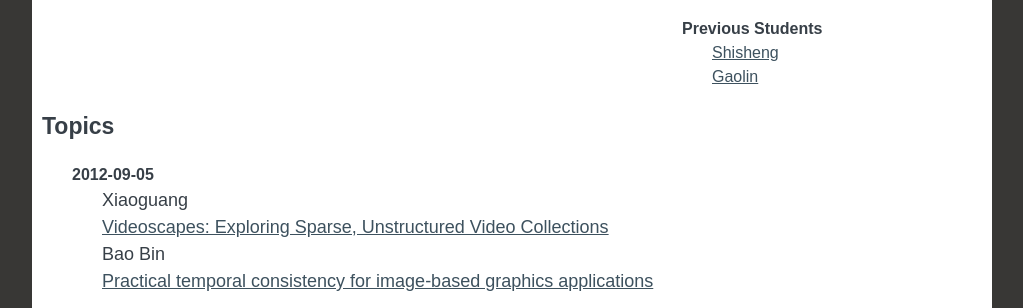
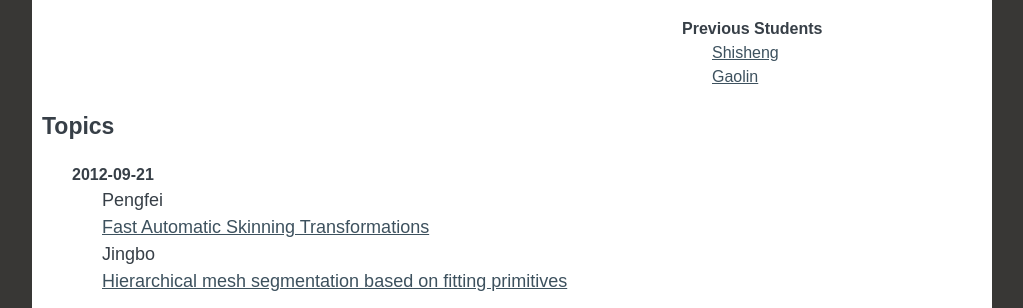
Before and after one commit to andyli/ResearchSeminar, a plain HTML site: page index.html in a window 1280 px wide. Shown: the part 492-800 px from the top of the page, without its empty margins (128-1151 px from the left). Drawn offline with nearby package versions, Linux system fonts and the light colour scheme.

Commit message:
sync with master

```diff
--- a/index.html
+++ b/index.html
@@ -75,6 +75,19 @@
 	<div class="topics grid_12 clearfix">
 		<h2>Topics</h2>
 		<ol id=seminar-items>
+            <li>
+                <h3>2012-09-21</h3>
+                <ul class=presents>
+                    <li>
+                        <div class=presenter>Pengfei</div>
+                        <div class=paper><a href="http://igl.ethz.ch/projects/fast/">Fast Automatic Skinning Transformations</a></div>
+                    </li>
+                    <li>
+                        <div class=presenter>Jingbo</div>
+                        <div class=paper><a href="http://gfx.cs.princeton.edu/pubs/Benard_2010_STF/benard-2010-stf.pdf">Hierarchical mesh segmentation based on fitting primitives</a></div>
+                    </li>
+                </ul>
+            </li>
             <li>
                 <h3>2012-09-05</h3>
                 <ul class=presents>
```
